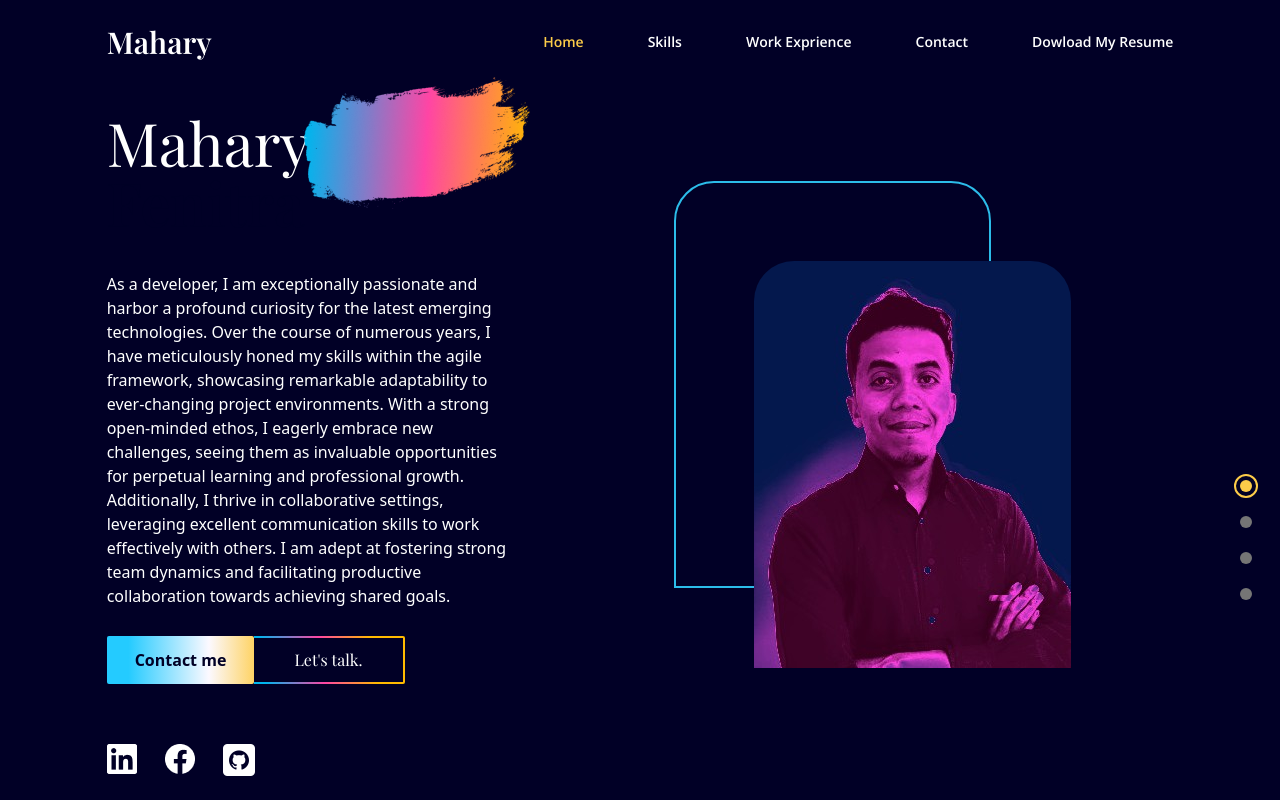
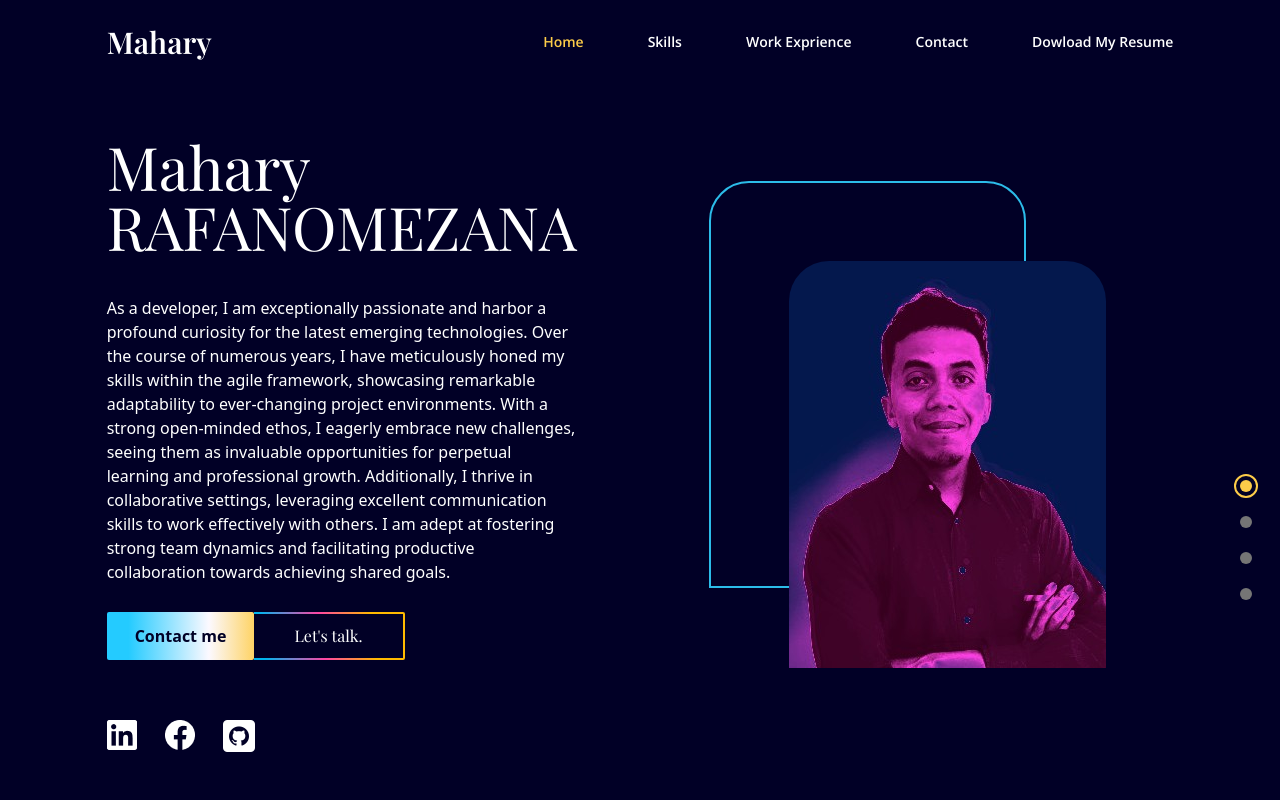
Before and after one commit to maharyfenitra/portfolio, a React (Create React App) app: page / in a window 1280 px wide. Shown: the top 800 px of the page. Built offline with nearby package versions, Linux system fonts and the light colour scheme.

Commit message:
It's ok know this tme

```diff
--- a/src/scenes/Landing.jsx
+++ b/src/scenes/Landing.jsx
@@ -38,11 +38,7 @@ const Landing = ({ setSelectedPage }) => {
                         }}
                     >
                         <p className='text-6xl font-playfair z-10 text-center md:text-start'>
-                            Mahary {""}
-                            <span className='xs:relative xs:text-deep-blue xs:font-semibold z-20
-                            xs:before:content-brush before:absolute before:-left-[25px] before:-top-[70px] before:z-[-1]'>
-                                Fenitra
-                            </span>
+                            Mahary RAFANOMEZANA
                         </p>
                         <p className='mt-10 mb-7 text-md text-center md:text-start'>
                         As a developer, I am exceptionally passionate and harbor a profound curiosity for the latest emerging technologies. Over the course of numerous years, I have meticulously honed my skills within the agile framework, showcasing remarkable adaptability to ever-changing project environments. With a strong open-minded ethos, I eagerly embrace new challenges, seeing them as invaluable opportunities for perpetual learning and professional growth. Additionally, I thrive in collaborative settings, leveraging excellent communication skills to work effectively with others. I am adept at fostering strong team dynamics and facilitating productive collaboration towards achieving shared goals.
```
